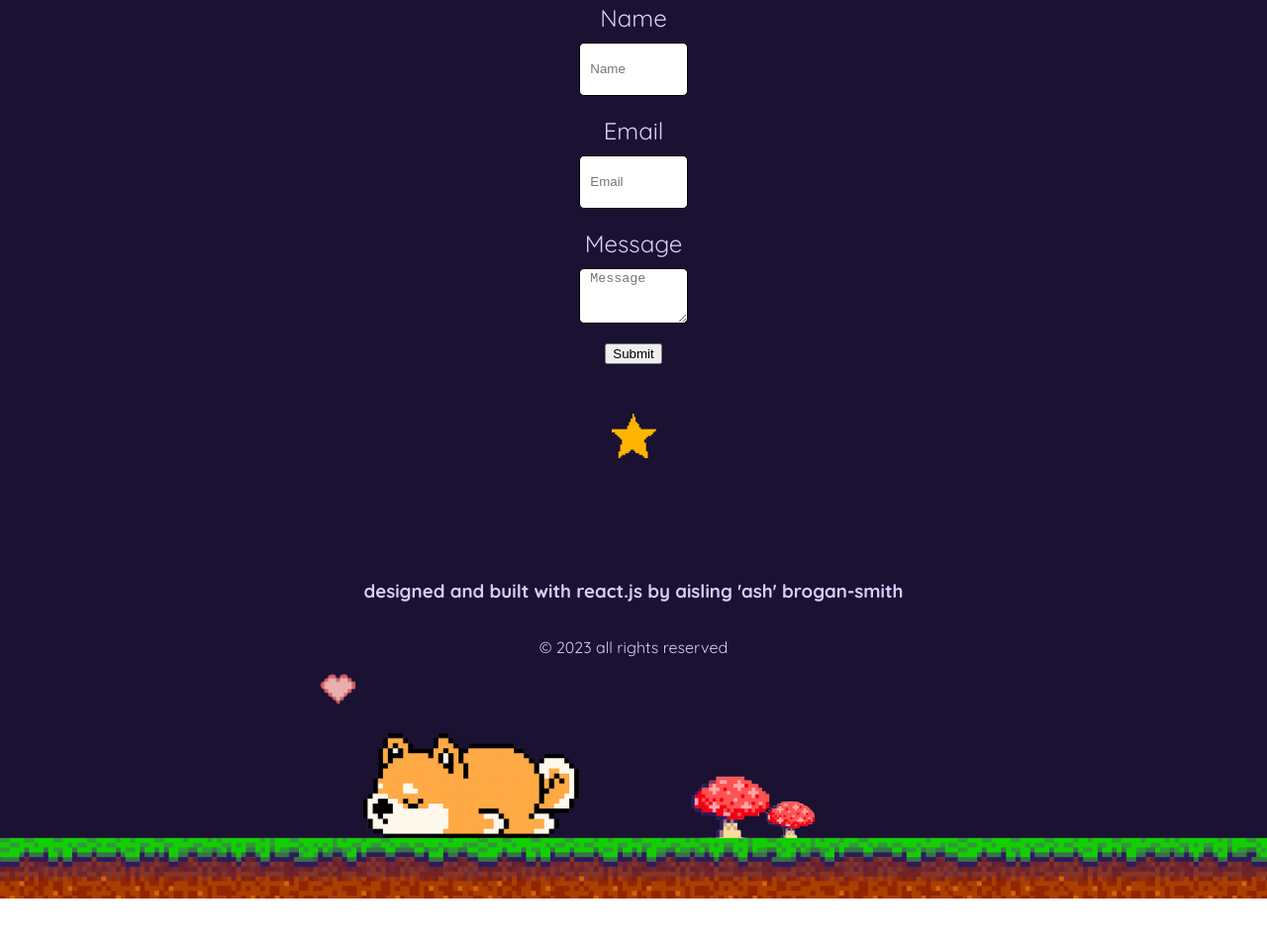
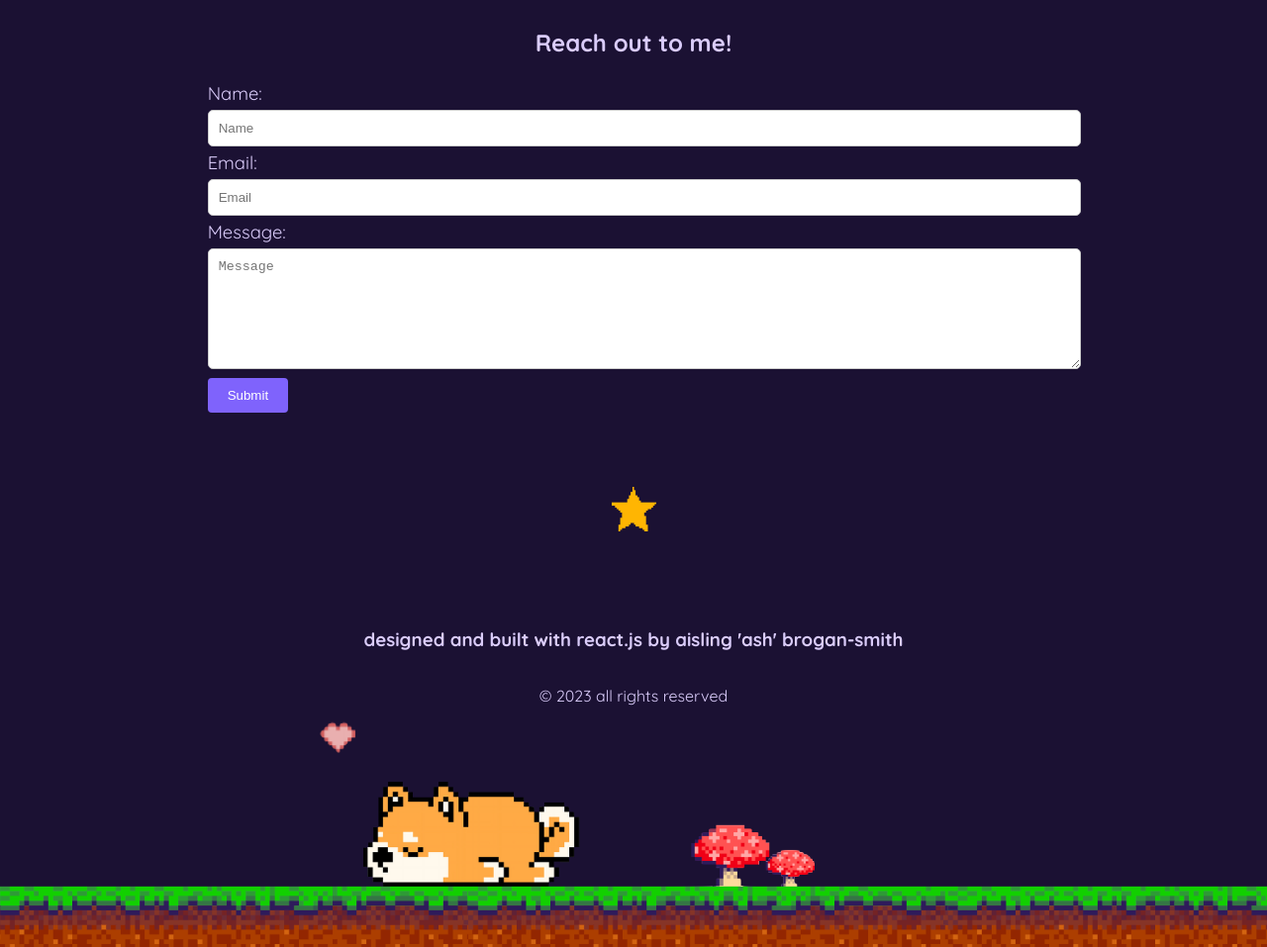
Before and after one commit to ashwantspizza/mywebsite, a React app in the folder ash-website/: page / in a window 1280 px wide. Shown: the part 3546-4503 px from the top of the page at 99% size. Before the commit the page ends 4454 px from the top, so only its background shows below. Built offline with nearby package versions, Linux system fonts and the light colour scheme; some packages are replaced by stand-ins of ours.

Commit message:
changed button colour, worked on spacing and layout of contact form

```diff
--- a/ash-website/src/components/ContactForm.css
+++ b/ash-website/src/components/ContactForm.css
@@ -1,21 +1,29 @@
-.form {
-    justify-content: center;
-    display: flex;
-    flex-direction: column;
-    align-items: center;
-    margin-top: 50px;
-}
+/* Style labels */
+.input-label {
+    font-size: 1.15rem;
+  }
 
-.input-label {
-    font-size: 1.5rem;
-    margin-bottom: 10px;
-}
+  /* Style input fields */
+  .input-field {
+    width: 100%;
+    padding: 10px;
+    margin: 5px 0;
+    border: 1px solid #ccc;
+    border-radius: 5px;
+  }
 
-.input-field {
-    width: 50%;
-    height: 50px;
-    border-radius: 5px;
-    border: 1px solid #000;
-    margin-bottom: 20px;
-    padding-left: 10px;
-}
+  /* Style the submit button */
+  .form button {
+    background-color: #7f63fc;
+    color: white;
+    font-family: 'Comfortaa', sans-serif;
+    padding: 10px 20px;
+    border: none;
+    border-radius: 4px;
+    cursor: pointer;
+  }
+
+  /* Style the textarea, which has its own tag name */
+  textarea.input-field {
+    height: 100px;
+  }
--- a/ash-website/src/components/ContactForm.js
+++ b/ash-website/src/components/ContactForm.js
@@ -25,19 +25,19 @@ const handleSubmit = (e) => {
   return (
     <form className='form' onSubmit={handleSubmit}>
 
-    <label className='input-label'>Name</label>
+    <label className='input-label'>Name:</label>
     <input id='name' className='input-field' placeholder='Name'
     value={name}
     onChange={(e) => setName(e.target.value)}
     />
 
-    <label className='input-label'>Email</label>
+    <label className='input-label'>Email:</label>
     <input id='email' className='input-field'  placeholder='Email'
     value={email}
     onChange={(e) => setEmail(e.target.value)}
     />
 
-    <label className='input-label'>Message</label>
+    <label className='input-label'>Message:</label>
     <textarea id='message' className='input-field' placeholder='Message'
     value={message}
     onChange={(e) => setMessage(e.target.value)}
--- a/ash-website/src/components/LandingPage.css
+++ b/ash-website/src/components/LandingPage.css
@@ -350,6 +350,19 @@
   width: 70%;
 }
 
+.contact-form-prompt {
+  display: flex;
+  flex-direction: row;
+  justify-content: center;
+  align-items: center;
+  font-size: 1.5rem;
+  font-weight: 800;
+  margin-top: 75px;
+  margin-bottom: 25px;
+  height: 100%;
+  width: 100%;
+}
+
 .contact-section-logos {
   display: flex;
   flex-direction: row;
@@ -399,7 +412,7 @@
   flex-direction: row;
   justify-content: center;
   align-items: center;
-  margin-top: 50px;
+  margin-top: 75px;
   height: 100%;
   width: 100%;
 }
@@ -431,7 +444,7 @@
   display: flex;
   flex-direction: column;
   align-items: center;
-  margin-top: 100px;
+  margin-top: 75px;
 }
 
 @keyframes bounce {
--- a/ash-website/src/components/LandingPage.js
+++ b/ash-website/src/components/LandingPage.js
@@ -176,7 +176,7 @@ Learning some python in high school briefly taught me how to solve simple proble
     </a>
 
     </div>
-
+    <div className="contact-form-prompt">Reach out to me!</div>
     <ContactForm />
     </div>
 
```
